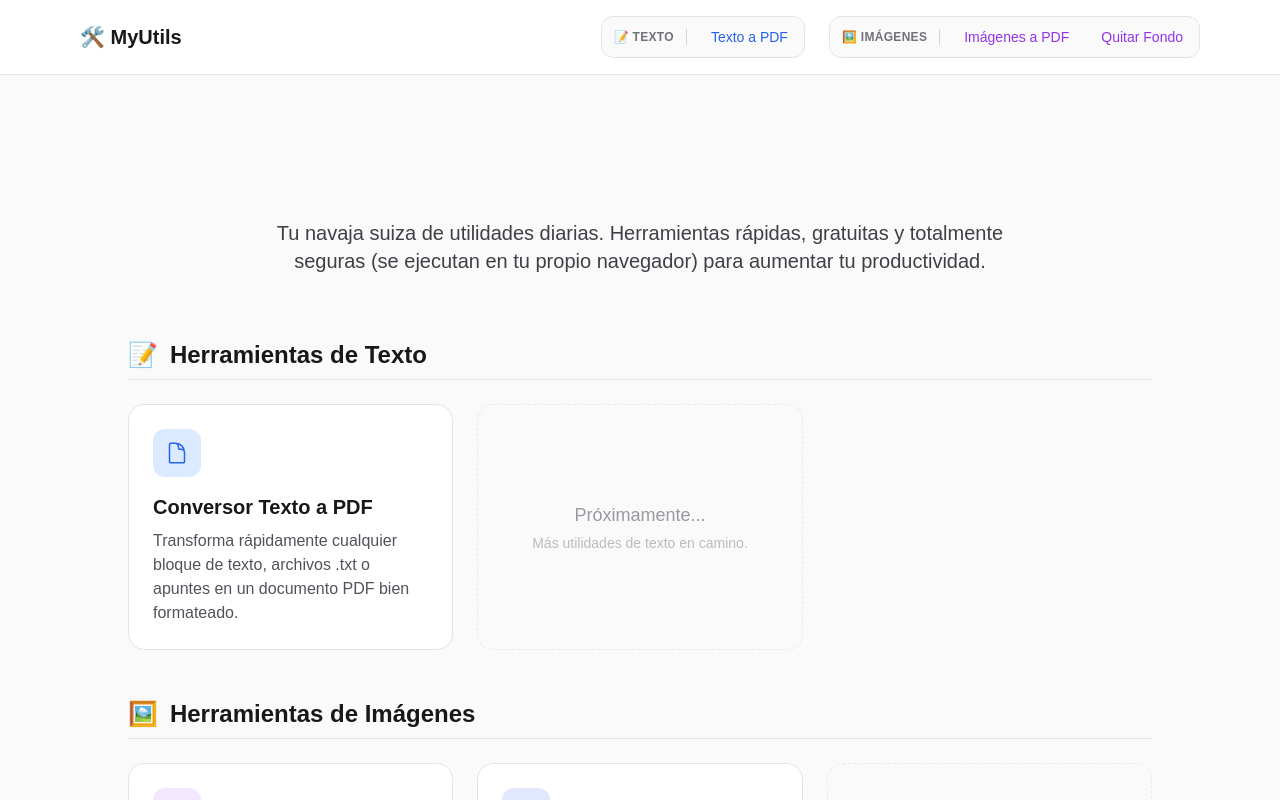
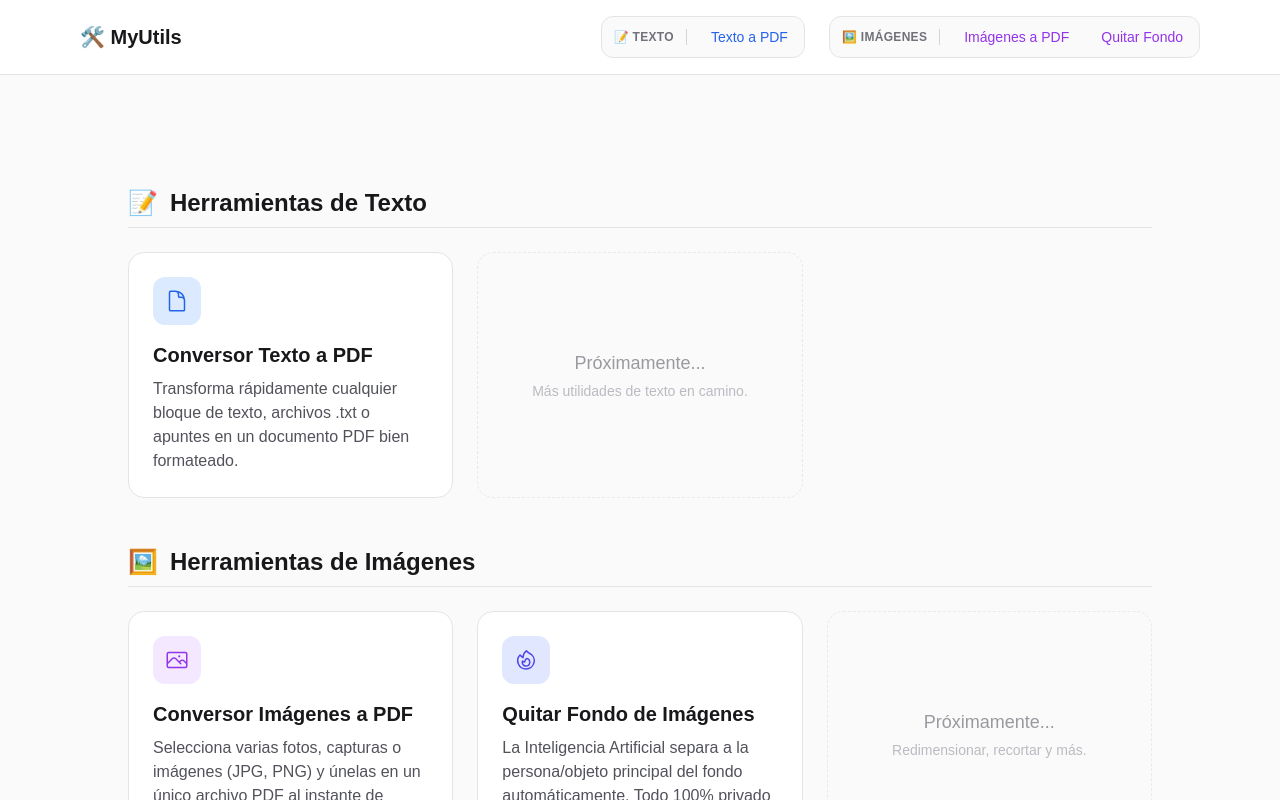
Before and after one commit to orgueira/myutils, a Next.js app: page / in a window 1280 px wide. Shown: the top 800 px of the page. Built offline with nearby package versions, Linux system fonts and the light colour scheme.

Commit message:
style: quitar hero section de home

```diff
--- a/src/app/page.tsx
+++ b/src/app/page.tsx
@@ -12,15 +12,8 @@
   return (
     <main className="flex min-h-screen flex-col items-center p-8 sm:p-24 bg-zinc-50 dark:bg-zinc-900">
 
-      {/* Cabecera (Hero Section) */}
-      <div className="w-full max-w-5xl flex flex-col items-center text-center mt-12 mb-16">
-        <p className="text-xl font-medium text-zinc-700 dark:text-zinc-300 max-w-3xl">
-          Tu navaja suiza de utilidades diarias. Herramientas rápidas, gratuitas y totalmente seguras (se ejecutan en tu propio navegador) para aumentar tu productividad.
-        </p>
-      </div>
-
       {/* Secciones de Herramientas */}
-      <div className="w-full max-w-5xl flex flex-col gap-12">
+      <div className="w-full max-w-5xl flex flex-col gap-12 mt-4">
 
         {/* SECCIÓN TEXTO */}
         <section>
```
